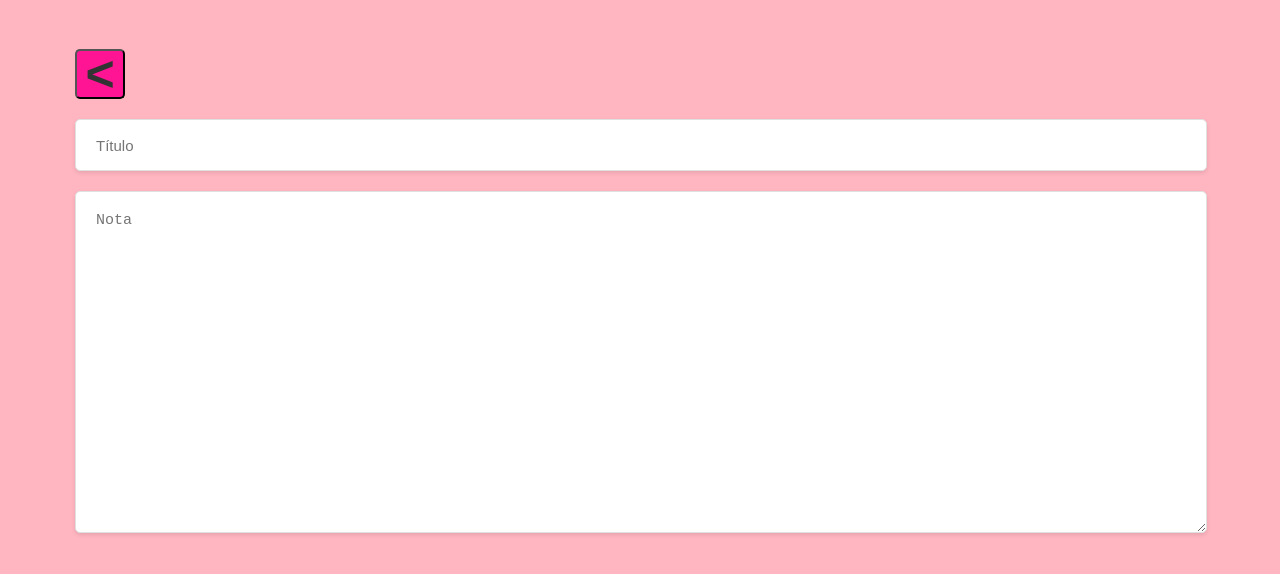
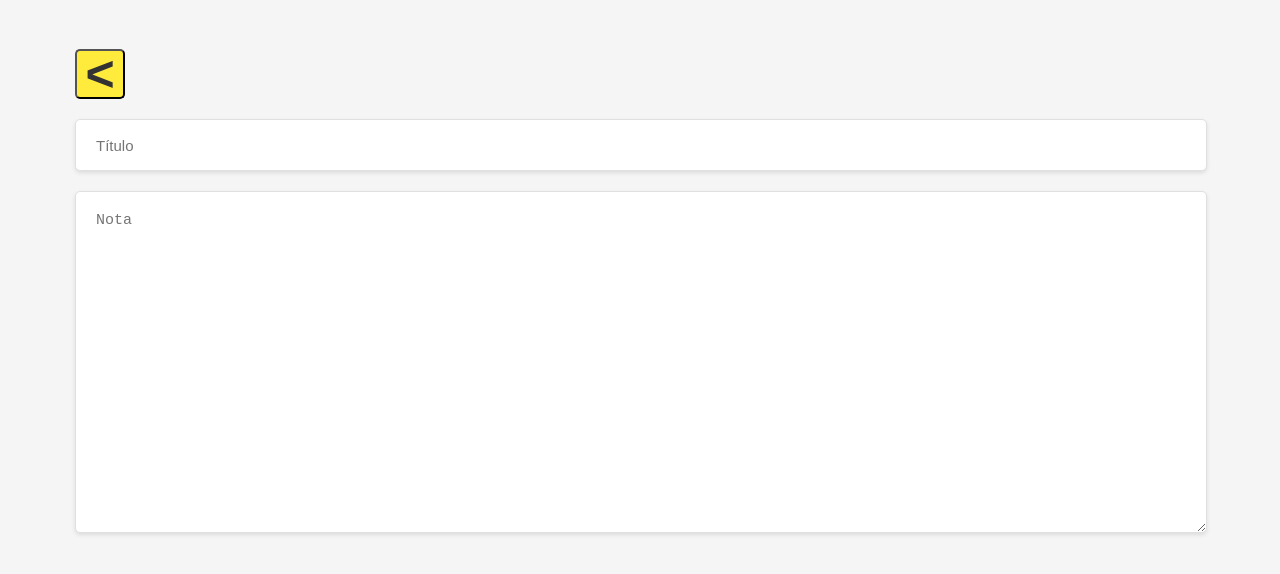
Before and after one commit to RomuloAlbuquerque/appnotas-frontend, a Vue app: page /criar in a window 1280 px wide. Shown: the top 574 px of the page. Built offline with nearby package versions, Linux system fonts and the light colour scheme.

Commit message:
retorno as configurações, cancelando ultimo commit que era teste

```diff
--- a/src/App.vue
+++ b/src/App.vue
@@ -11,8 +11,7 @@
 <style>
 body {
   height: 100vh;
-  background-color: #ffb6c1;
-  /* background-color: #f5f5f5; */
+  background-color: #f5f5f5;
   margin: 0;
   padding: 0;
 }
--- a/src/components/AtualizarAsyncComponent.vue
+++ b/src/components/AtualizarAsyncComponent.vue
@@ -37,7 +37,7 @@ const excluir = () => (deletarNota(param.value), router.push('/'))
     border: 1px solid transparent;
     height: 50px;
     width: 50px;
-    background-color: #FF1493;
+    background-color: #ffeb3b;
     font-size: 50px;
     font-weight: bold;
     display: flex;
--- a/src/components/CriarAsyncComponent.vue
+++ b/src/components/CriarAsyncComponent.vue
@@ -33,7 +33,7 @@ const salvarNovaNota = () => objeto.titulo || objeto.nota ? (adicionarNota(objet
 button {
   height: 50px;
   width: 50px;
-  background-color: #FF1493;
+  background-color: #ffeb3b;
   font-size: 50px;
   font-weight: bold;
   display: flex;
--- a/src/components/LerAsyncComponent.vue
+++ b/src/components/LerAsyncComponent.vue
@@ -18,7 +18,6 @@ const atualizarNota = (obj) => router.push(`/atualizar/${obj.id}`)
 
 <template>
   <div class="espaco">
-    <h1 id="andreia">Andréia</h1>
     <input v-model="termo" placeholder="Título a pesquisar" />
     <div class="div">
       <ul>
@@ -42,12 +41,6 @@ ul {
 
 
 <style scoped>
-#andreia{
-  text-align: right;
-  font-family: 'Gill Sans', 'Gill Sans MT', Calibri, 'Trebuchet MS', sans-serif;
-  color: white;
-  margin: 15px;
-}
 .espaco {
   padding-top: 95px;
   border: 1px solid transparent;
@@ -91,8 +84,7 @@ li {
   width: calc(50% - 40px);
   min-height: 50px;
   margin: 0 10px 20px;
-  background-color: #ffb6c1;
-  /* background-color: #fff; */
+  background-color: #fff;
   border-radius: 5px;
   box-shadow: 0 2px 4px rgba(0, 0, 0, 0.1);
   padding: 10px;
@@ -101,8 +93,7 @@ li {
 .botaoMais {
   height: 50px;
   width: 50px;
-  background-color: #FF1493;
-  /* background-color: #ffeb3b; */
+  background-color: #ffeb3b;
   font-size: 50px;
   font-weight: bold;
   display: flex;
```
